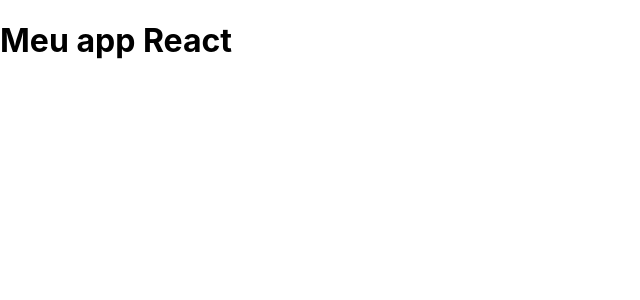
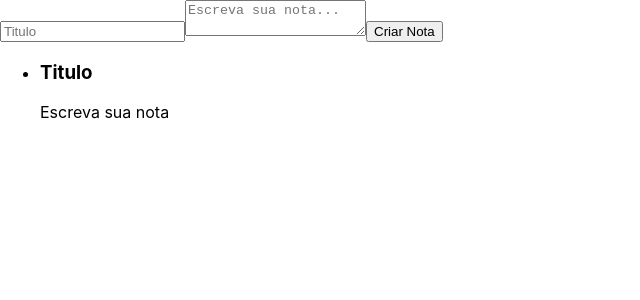
Before and after one commit to Cristiano7988/ceep, a React (Create React App) app: page / in a window 1280 px wide. Shown: the top 300 px of the page, without its empty margins (0-640 px from the left). Built offline with nearby package versions, Linux system fonts and the light colour scheme.

Commit message:
Criação do component lista de nota

```diff
--- a/src/App.js
+++ b/src/App.js
@@ -1,9 +1,16 @@
-
+import ListaDeNotas from './components/ListaDeNotas';
 
 function App() {
   return (
-    <h1>Meu app React</h1>
-  );
+    <section>
+      <form>
+        <input type="text" placeholder="Titulo"/>
+        <textarea placeholder="Escreva sua nota..." />
+        <button>Criar Nota</button>
+      </form>
+      <ListaDeNotas />
+    </section>
+  );//
 }
 
 export default App;
--- /dev/null
+++ b/src/components/ListaDeNotas.jsx
@@ -0,0 +1,18 @@
+import React, { Component } from "react";
+
+export default class ListaDeNotas extends  Component {
+    render() {
+        return(
+            <ul>
+                <li>
+                    <section>
+                        <header>
+                            <h3>Titulo</h3>
+                        </header>
+                        <p>Escreva sua nota</p>
+                    </section>
+                </li>
+            </ul>
+        );
+    }
+}
```
